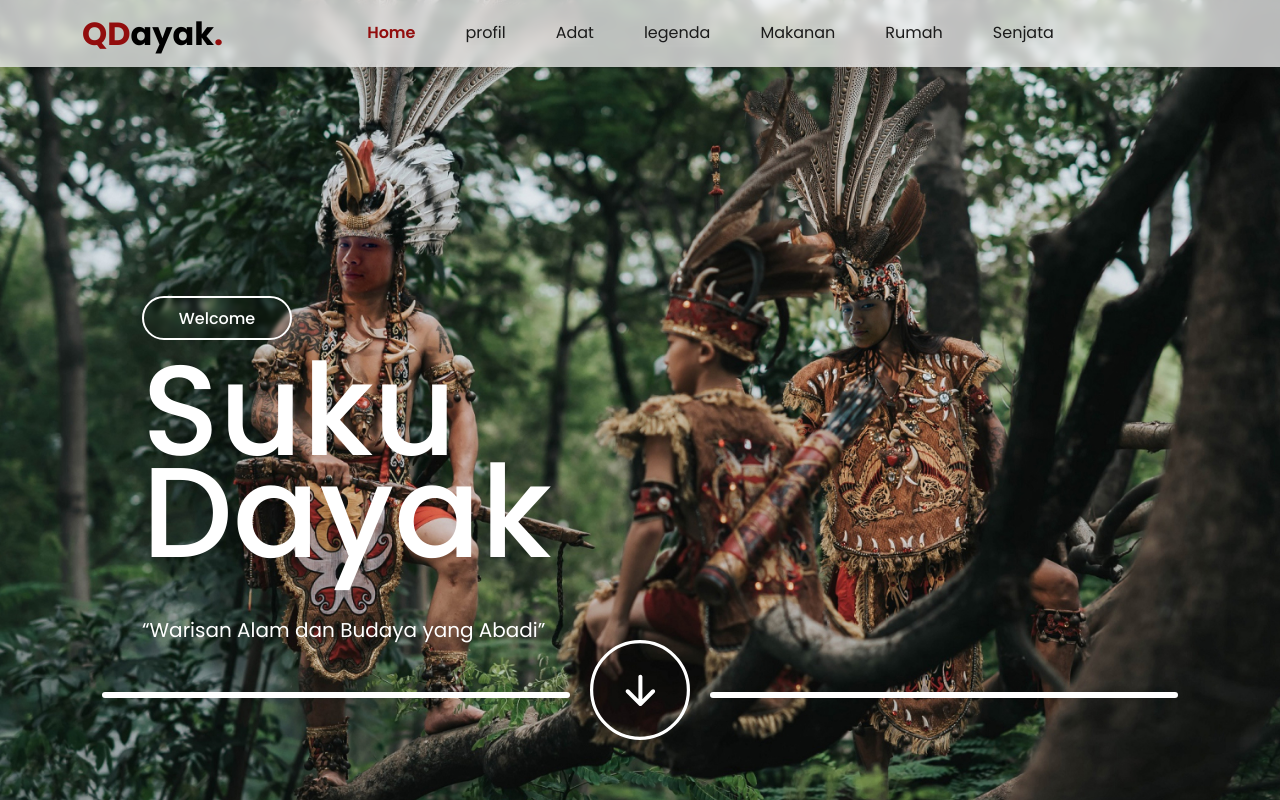
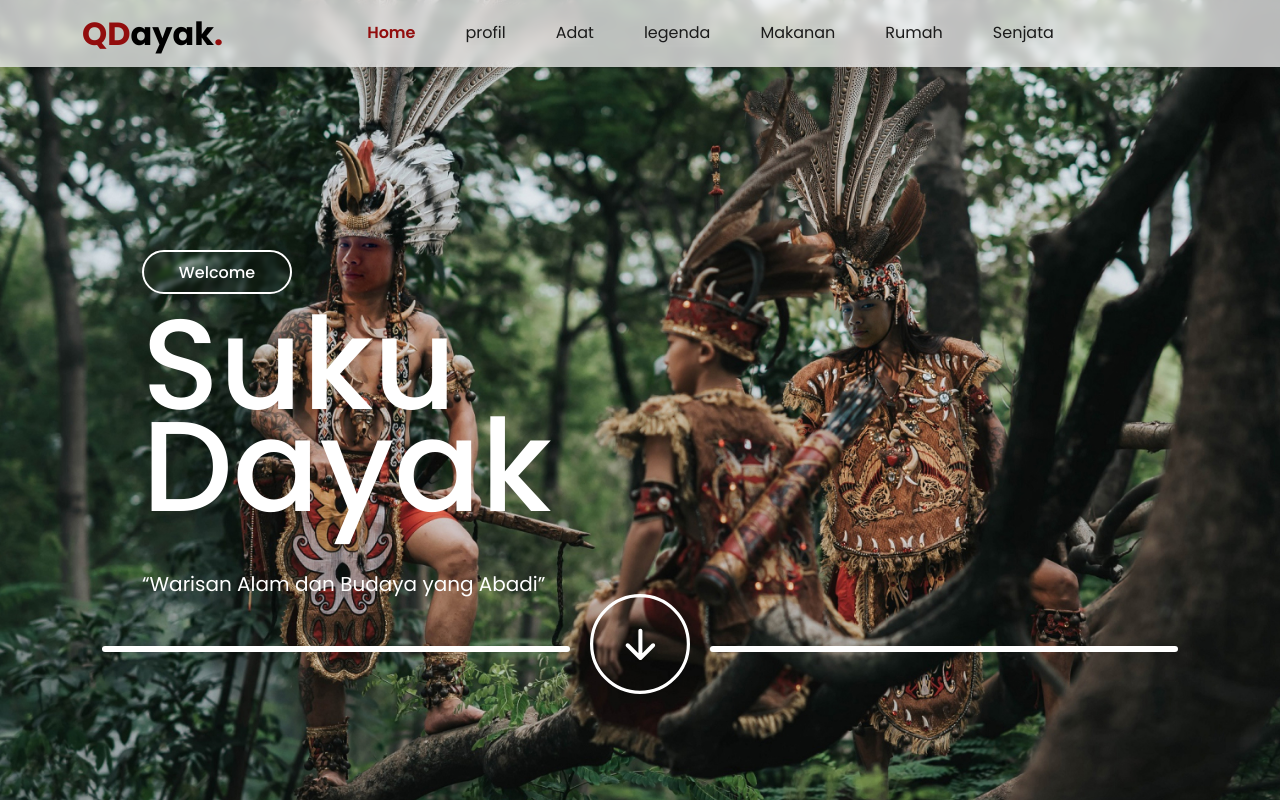
Before and after one commit to Fth87/qdayak2.0, a plain HTML site: page index.html in a window 1280 px wide. Shown: the top 800 px of the page. Drawn offline with nearby package versions, Linux system fonts and the light colour scheme; files whose address does not match are found by name.

Commit message:
perbaikan landing page

```diff
--- a/style.css
+++ b/style.css
@@ -84,7 +84,7 @@ html {
 @media only screen and (min-width: 700px) {
   .landing {
     background-position: center;
-    min-height: 600px;
+    min-height: 750px;
   }
 }
 
@@ -265,7 +265,7 @@ html {
     border-radius: 34px;
     border: 2px white solid;
     backdrop-filter: blur(2px);
-    margin-top: 37vh;
+    margin-top: 250px;
   }
   .Welcome {
     color: white;
```
